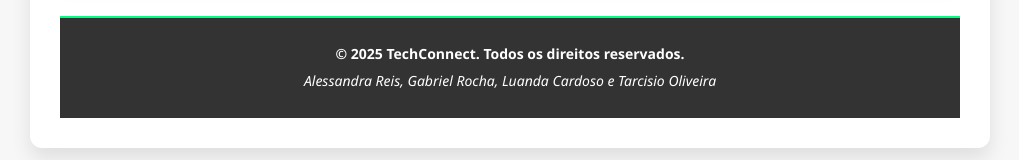
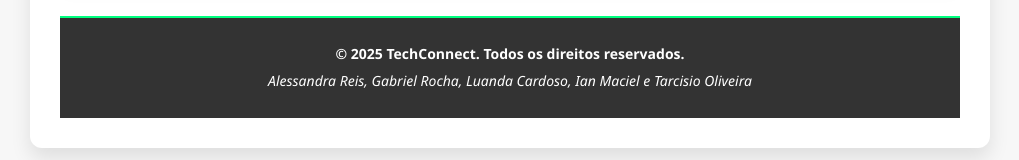
Before and after one commit to alessandra2912/Trabalho-de-TechFuture-Summit, a plain HTML site: page index.html in a window 1280 px wide. Shown: the part 2160-2320 px from the top of the page, without its empty margins (130-1149 px from the left). Drawn offline with Linux system fonts and the light colour scheme.

Commit message:
nova index.html

```diff
--- a/index.html
+++ b/index.html
@@ -107,6 +107,6 @@
 </body>
 <footer>
     <p>&copy; 2025 TechConnect. Todos os direitos reservados.</p>
-    <p>Alessandra Reis, Gabriel Rocha, Luanda Cardoso e Tarcisio Oliveira</p>
+    <p>Alessandra Reis, Gabriel Rocha, Luanda Cardoso, Ian Maciel e Tarcisio Oliveira</p>
 </footer>
 </html>
```
